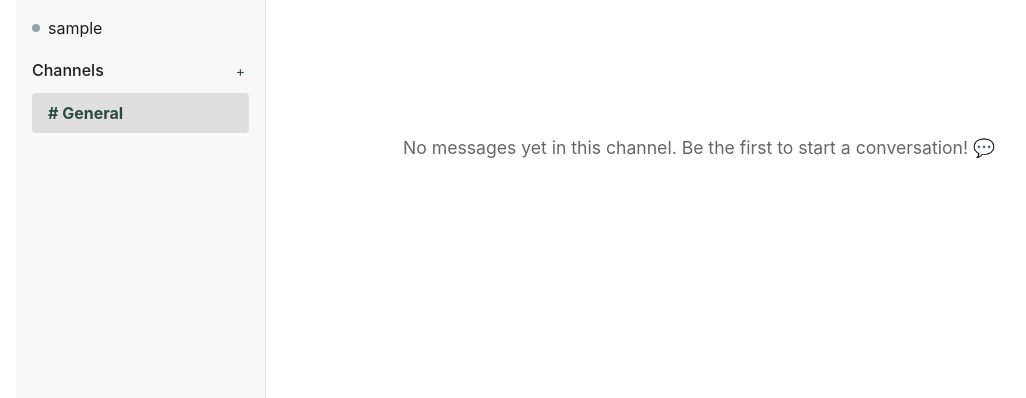
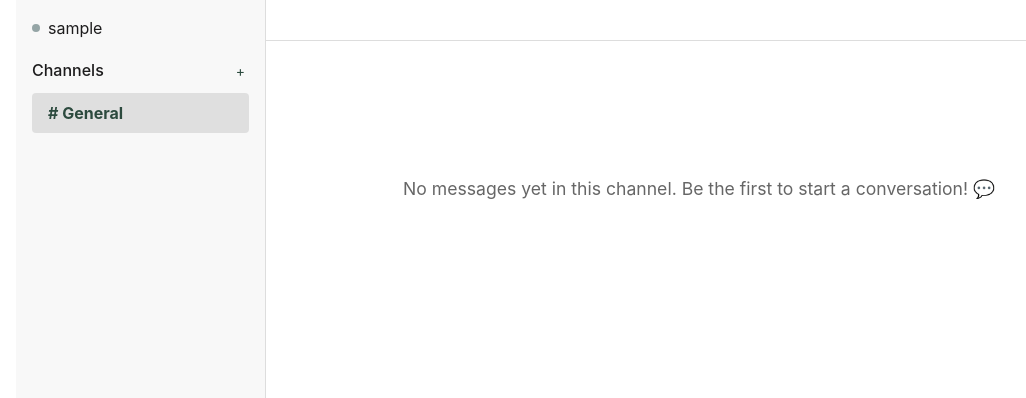
Before and after one commit to silas-pusateri/TeamFlow, a Flask app: page /chat in a window 1280 px wide. Shown: the part 58-456 px from the top of the page, without its empty margins (66-1092 px from the left). Run offline with Flask 3, Linux system fonts and the light colour scheme; the visitor is signed in with stand-in values (Sample User, id 1); data comes from the database, SQL or seed files in the repository; some libraries are stand-ins or nearby versions.

Commit message:
Assistant checkpoint: Add channel header with info and metrics
Assistant generated file changes:
- templates/chat.html: Add channel header section
- static/css/style.css: Add channel header styles
- static/js/main.js: Update switchChannel to populate header
- socket_events.py: Add channel info handler
- static/js/websocket.js: Add channel info socket handler

---

User prompt:

When a specifc channel is selected, include a channel header above the message list. The header should be contained in the channel view and displayed at the beginning of each channel's list of messages. The header should include some basic information about the specific channel: It's name, it's description, channel creator/owner and channel metrics such as number of messages and replies

```diff
--- a/static/css/style.css
+++ b/static/css/style.css
@@ -82,6 +82,42 @@
 .main-content {
     display: flex;
     flex-direction: column;
+}
+
+.channel-header {
+    padding: 1rem;
+    border-bottom: 1px solid var(--border-color);
+    background-color: var(--bg-color);
+}
+
+.channel-info {
+    margin-bottom: 0.5rem;
+}
+
+.channel-name {
+    margin: 0;
+    font-size: 1.5rem;
+    font-weight: 600;
+}
+
+.channel-description {
+    margin: 0.5rem 0;
+    color: var(--text-color);
+    opacity: 0.8;
+}
+
+.channel-metrics {
+    display: flex;
+    gap: 1rem;
+    font-size: 0.9rem;
+    color: var(--text-color);
+    opacity: 0.7;
+}
+
+.channel-metrics span {
+    display: flex;
+    align-items: center;
+    gap: 0.25rem;
 }
 
 .message-container {
--- a/static/js/main.js
+++ b/static/js/main.js
@@ -120,6 +120,7 @@
 
         currentChannel = channelId;
         socket.emit('join', { channel: channelId });
+        socket.emit('get_channel_info', { channel_id: channelId });
 
         // Reset reply state when switching channels
         cancelReply();
--- a/static/js/websocket.js
+++ b/static/js/websocket.js
@@ -292,3 +292,14 @@
 socket.on('current_user', (data) => {
     window.currentUserId = data.user_id;
 });
+
+socket.on('channel_info', (data) => {
+    const header = document.getElementById('channel-header');
+    if (header) {
+        header.querySelector('.channel-name').textContent = `# ${data.name}`;
+        header.querySelector('.channel-description').textContent = data.description;
+        header.querySelector('.channel-owner').textContent = `Created by ${data.creator}`;
+        header.querySelector('.message-count').textContent = `${data.message_count} messages`;
+        header.querySelector('.reply-count').textContent = `${data.reply_count} replies`;
+    }
+});
--- a/templates/chat.html
+++ b/templates/chat.html
@@ -23,6 +23,17 @@
     </div>
 
     <div class="main-content">
+        <div class="channel-header" id="channel-header">
+            <div class="channel-info">
+                <h2 class="channel-name"></h2>
+                <p class="channel-description"></p>
+            </div>
+            <div class="channel-metrics">
+                <span class="channel-owner"></span>
+                <span class="message-count"></span>
+                <span class="reply-count"></span>
+            </div>
+        </div>
         <div class="message-container" id="message-container">
             <!-- Messages will be populated by JavaScript -->
         </div>
```
Also changed, not shown: socket_events.py (+25 -0 lines).
